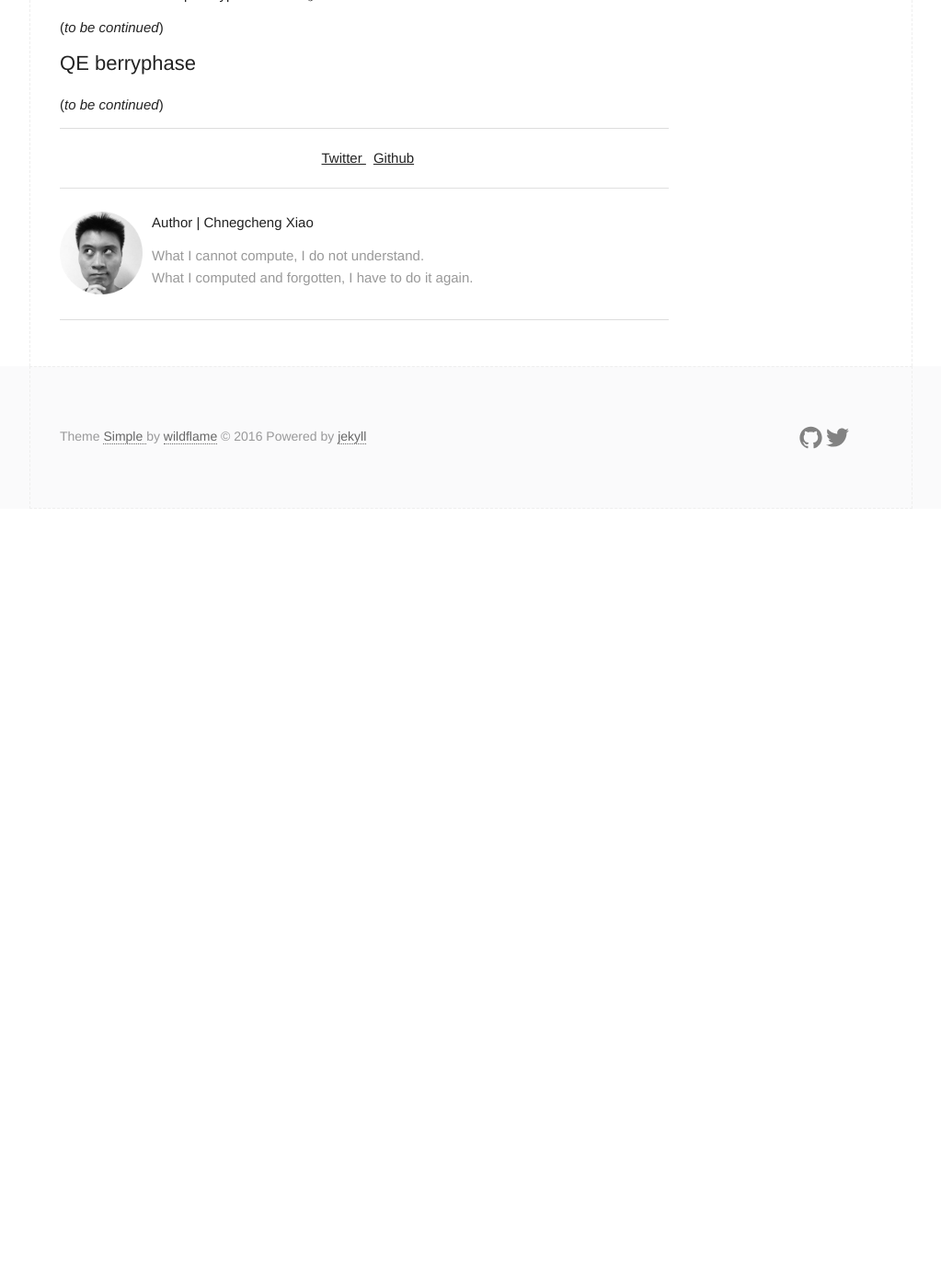
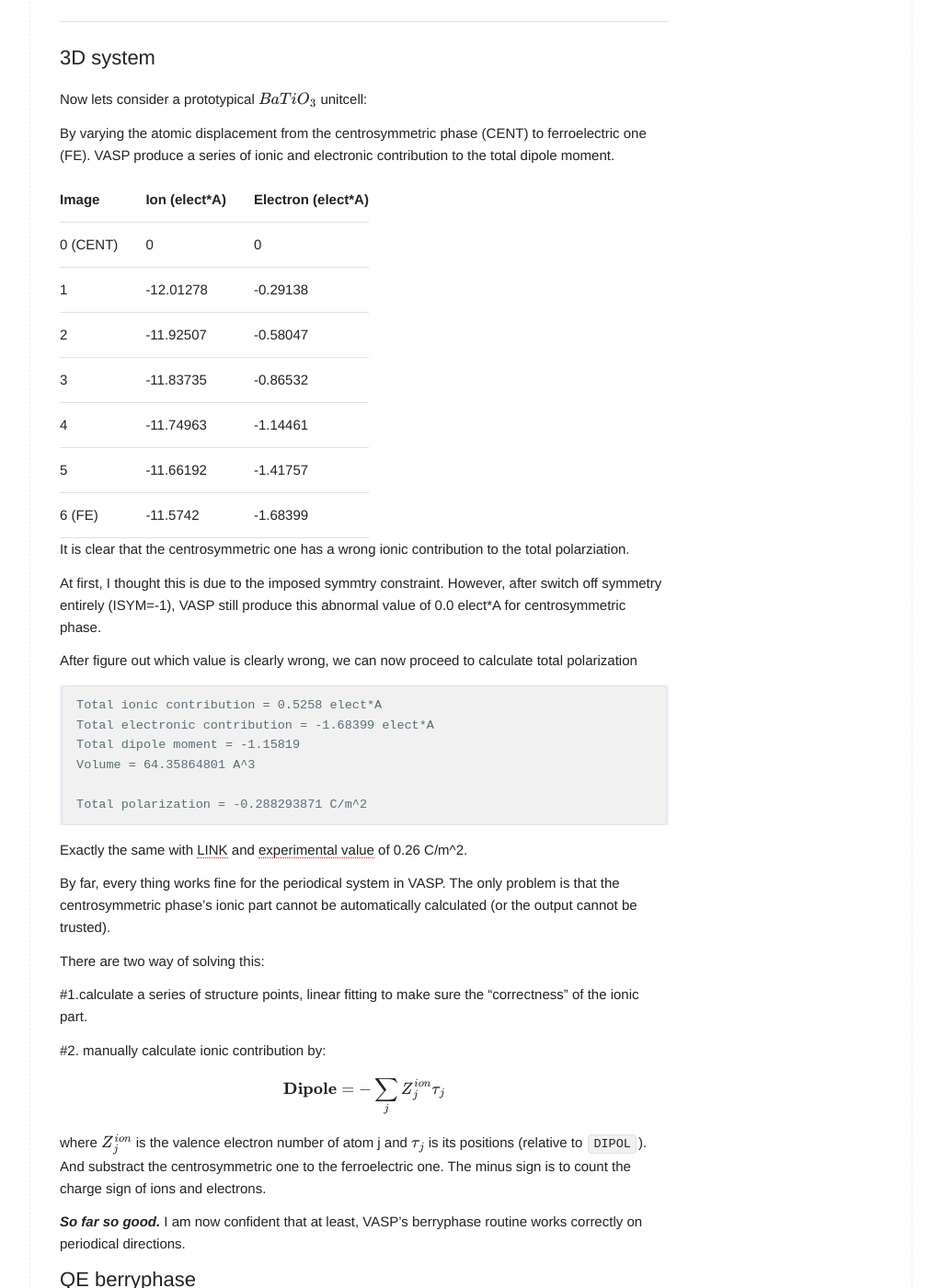
Before and after one commit to Chengcheng-Xiao/Chengcheng-Xiao.github.io, a Jekyll site: the page built from _posts/2019-08-05-Berryphase_Ferroelectricity.md, in a window 1280 px wide and 1400 px high, scrolled down 4724 px. Shown: the whole window at 92% size, without its empty margins (128-1151 px from the left). Built offline with Jekyll 4.4.1, drawn with Linux system fonts in a browser that asks for light colours; formulas are drawn with MathJax 3; before the commit the page ends 5277 px from its top, so only the background shows below that; some of the changed text lies outside the part shown.

Commit message:
2019-08-05-Berryphase_Ferroelectricity_update

````diff
--- a/_posts/2019-08-05-Berryphase_Ferroelectricity.md
+++ b/_posts/2019-08-05-Berryphase_Ferroelectricity.md
@@ -6,7 +6,7 @@ tags: ["Berryphase"]
 categories: DFT
 description:
 ---
-The VASP and QE both have berry phase module that calculate the electronic polarization automagically. However, their results always seem to be puzzling, especially for low dimensional systems. To get a clear picture of how to these routine performs in 2D systems, I used monolayer NbN sheet as an example, calculating dipole moment using both charge center method and berryphase one. Also, in order to compare with polarization lies within the periodical directions, an prototypical $$PbTiO_{3}$$ system was tested using the same routine.
+The VASP and QE both have berry phase module that calculate the electronic polarization automagically. However, their results always seem to be puzzling, especially for low dimensional systems. To get a clear picture of how to these routine performs in 2D systems, I used monolayer NbN sheet as an example, calculating dipole moment using both charge center method and berryphase one. Also, in order to compare with polarization lies within the periodical directions, an prototypical $$BaTiO_{3}$$ system was tested using the same routine.
 
 Before diving into things, let review some basic concepts that are of paramount importance to later calculations.
 
@@ -119,11 +119,58 @@ Think about it, if we can define the origin of the cell using `DIPOL` and the el
 
 As of now, I don't know how to use VASP's berry phase  routine to calculate electronic polarization on the non-periodical direction (OOP).
 
-*_So, what about polarization on the periodical?_*
 
-Now lets consider a prototypical $$PbTiO_{3}$$ unitcell:
+----
 
-(*to be continued*)
+_**So, what about polarization on the periodical directions?**_
+
+----
+
+## 3D system
+Now lets consider a prototypical $$BaTiO_{3}$$ unitcell:
+
+
+By varying the atomic displacement from the centrosymmetric phase (CENT) to ferroelectric one (FE). VASP produce a series of ionic and electronic contribution to the total dipole moment.
+
+| Image | Ion (elect*A) | Electron (elect*A) |
+|-------|---------------|--------------------|
+| 0 (CENT)    | 0             | 0                  |
+| 1     | -12.01278     | -0.29138           |
+| 2     | -11.92507     | -0.58047           |
+| 3     | -11.83735     | -0.86532           |
+| 4     | -11.74963     | -1.14461           |
+| 5     | -11.66192     | -1.41757           |
+| 6 (FE) | -11.5742      | -1.68399           |
+
+It is clear that the centrosymmetric one has a wrong ionic contribution to the total polarziation.
+
+At first, I thought this is due to the imposed symmtry constraint. However, after switch off symmetry entirely (ISYM=-1), VASP still produce this abnormal value of 0.0 elect*A for centrosymmetric phase.
+
+After figure out which value is clearly wrong, we can now proceed to calculate total polarization
+```
+Total ionic contribution = 0.5258 elect*A
+Total electronic contribution = -1.68399 elect*A
+Total dipole moment = -1.15819
+Volume = 64.35864801 A^3
+
+Total polarization = -0.288293871 C/m^2
+```
+
+Exactly the same with [LINK](https://docs.quantumwise.com/tutorials/polarization/polarization.html) and [experimental value](https://journals.aps.org/pr/abstract/10.1103/PhysRev.99.1161) of 0.26 C/m^2.
+
+By far, every thing works fine for the periodical system in VASP. The only problem is that the centrosymmetric phase's ionic part cannot be automatically calculated (or the output cannot be trusted).
+
+There are two way of solving this:
+
+  #1.calculate a series of structure points, linear fitting to make sure the "correctness" of the ionic part.
+
+  #2. manually calculate ionic contribution by:
+
+$$\mathbf{Dipole} = - \sum_j Z_j^{ion}\tau_j$$
+
+where $$Z_j^{ion}$$ is the valence electron number of atom j and $$\tau_j$$ is its positions (relative to `DIPOL`). And substract the centrosymmetric one to the ferroelectric one. The minus sign is to count the charge sign of ions and electrons.
+
+_**So far so good.**_ I am now confident that at least, VASP's berryphase routine works correctly on periodical directions.
 
 
 ## QE berryphase
````
Also changed, not shown: other parts of _posts/2019-08-05-Berryphase_Ferroelectricity.md (+1 -1 lines).
